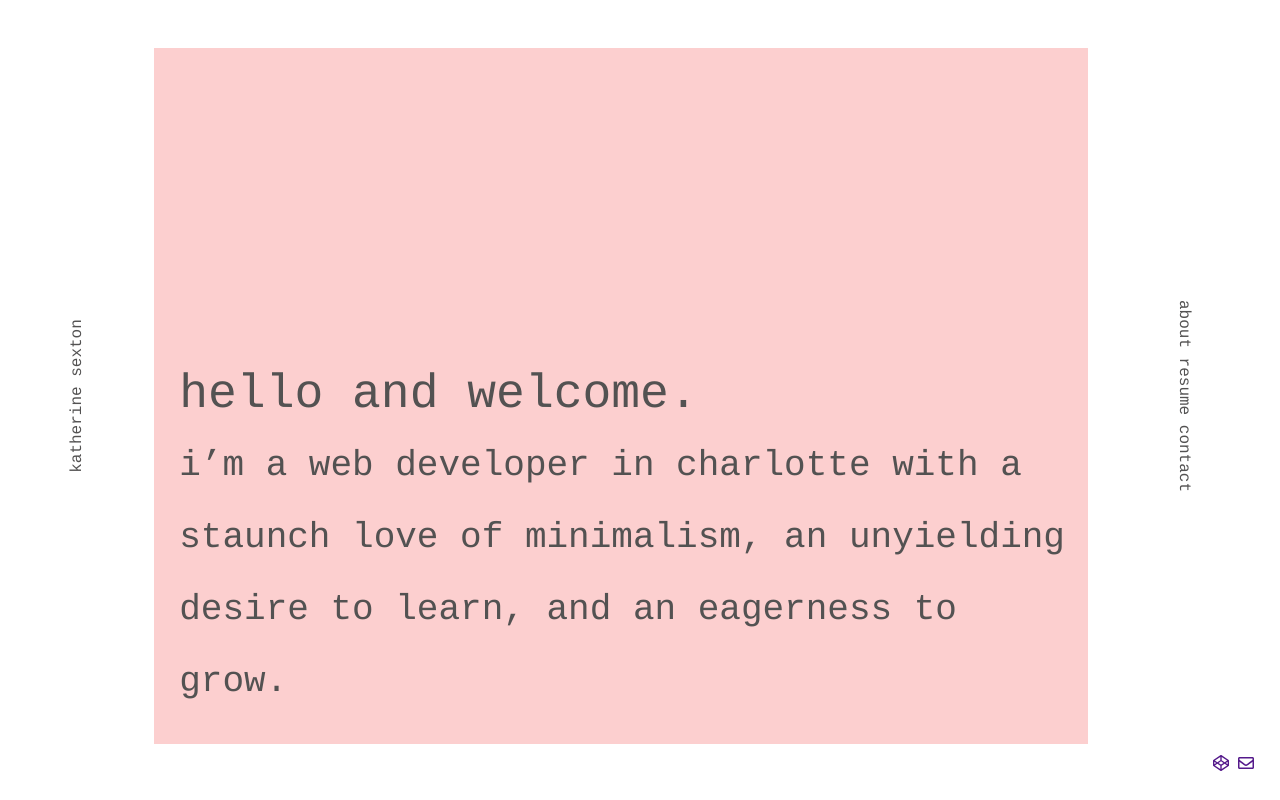
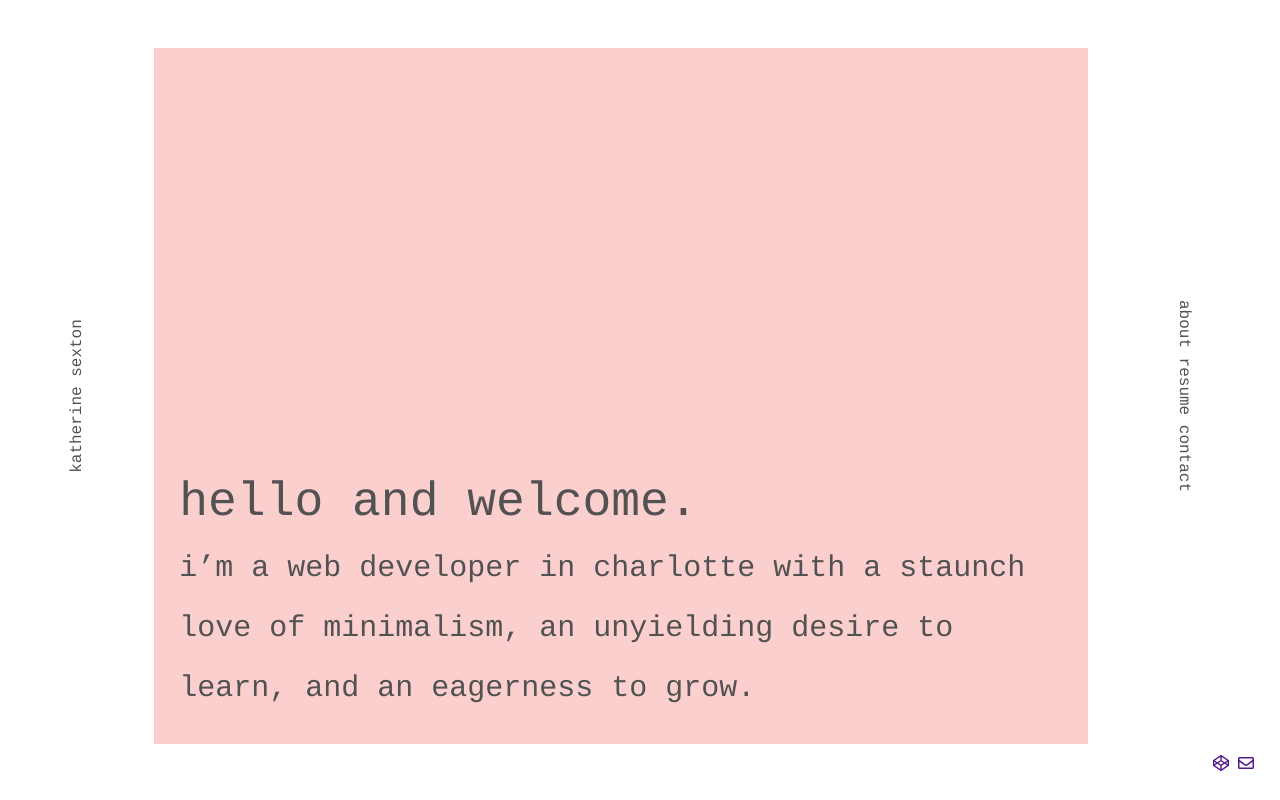
Before and after one commit to sextonko/sextonko.github.io, a plain HTML site: page index.html in a window 1280 px wide. Drawn offline with Linux system fonts and the light colour scheme.

Commit message:
css
hello

```diff
--- a/css/main.css
+++ b/css/main.css
@@ -12,7 +12,7 @@ body{font-family:Courier,serif;color:#535252;}
 .home-name a{text-decoration: none;color:#535252;}
 .bottom{position:absolute;bottom:2vw;left:2vw; max-width:900px;}
 .bottom h1{font-size: 48px;line-height: 1.5;font-weight: normal;}
-.bottom p{font-size: 36px;line-height: 2;}
+.bottom p{font-size: 30px;line-height: 2;}
 .pages{display:block;transform:rotate(90deg);flex:1;}
 .pages ul{list-style-type: none;white-space: nowrap;}
 .pages li{display:inline-block;}
```
